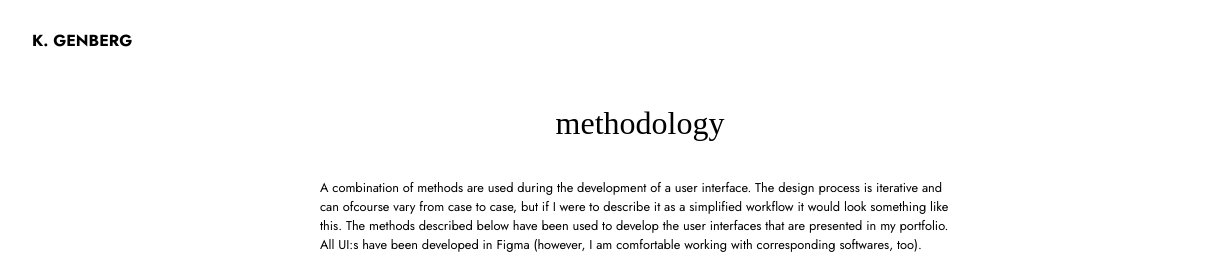
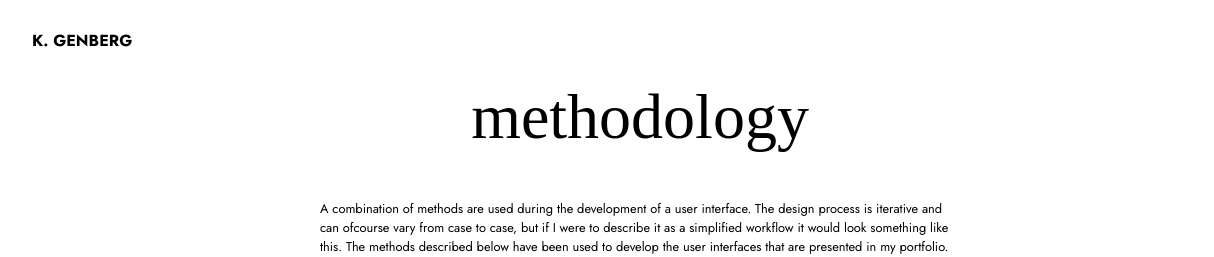
Before and after one commit to klagen/klagen.github.io, a plain HTML site: page method.html in a window 1280 px wide. Shown: the top 257 px of the page, 0-1214 px from the left. Drawn offline with Linux system fonts and the light colour scheme; a web font is replaced by a local one.

Commit message:
updated heading

```diff
--- a/method.html
+++ b/method.html
@@ -26,7 +26,7 @@
 
     <section class="project-page">
 
-        <h4>Methodology</h4>
+        <h6>Methodology</h6>
 
         <p>
             A combination of methods are used during the development of a user interface. The design process is iterative and can ofcourse vary from case to case, but if I were to describe it as a simplified workflow it would look something like this. The methods described below have been used to develop the user interfaces that are presented in my portfolio. All UI:s have been developed in Figma (however, I am comfortable working with corresponding softwares, too).
```
